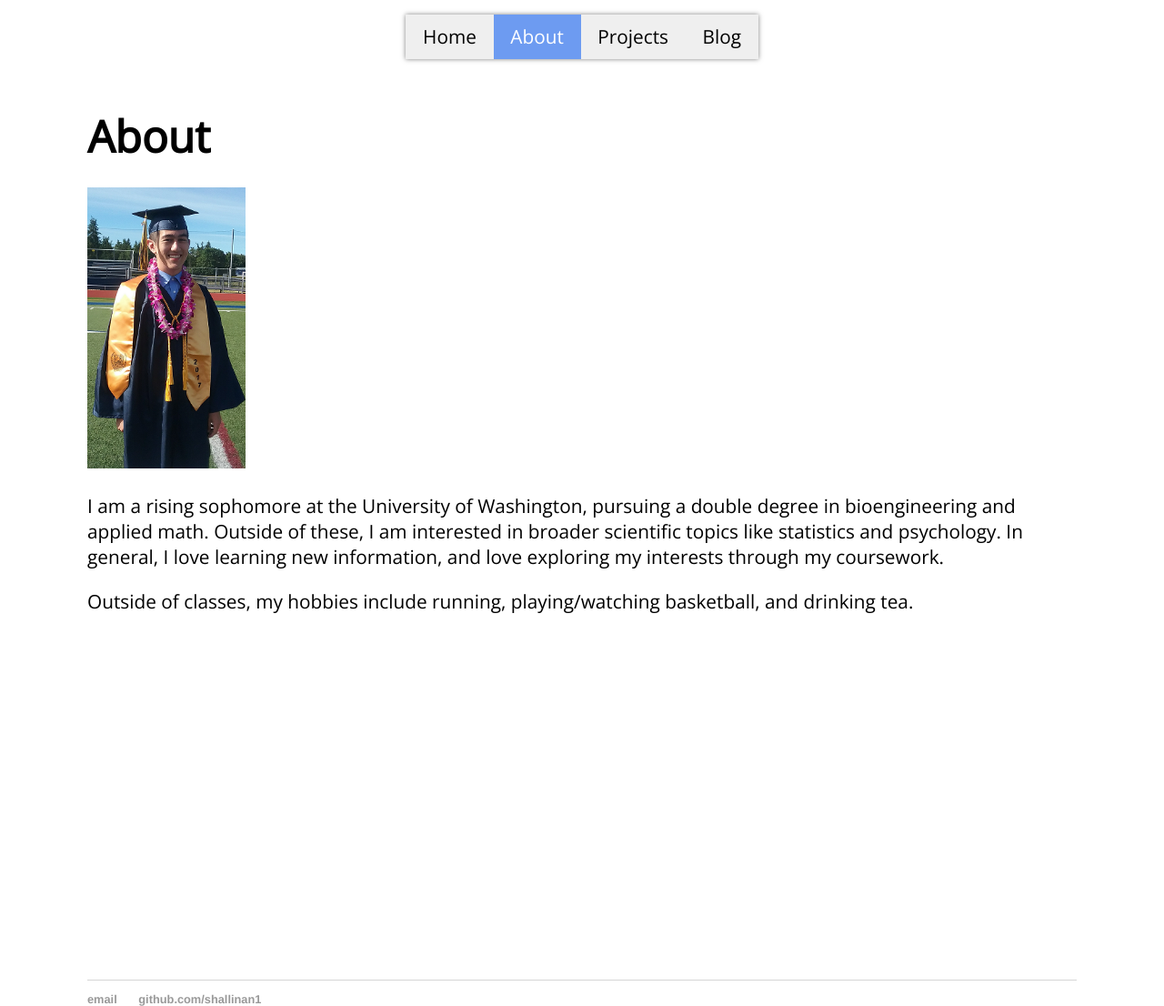
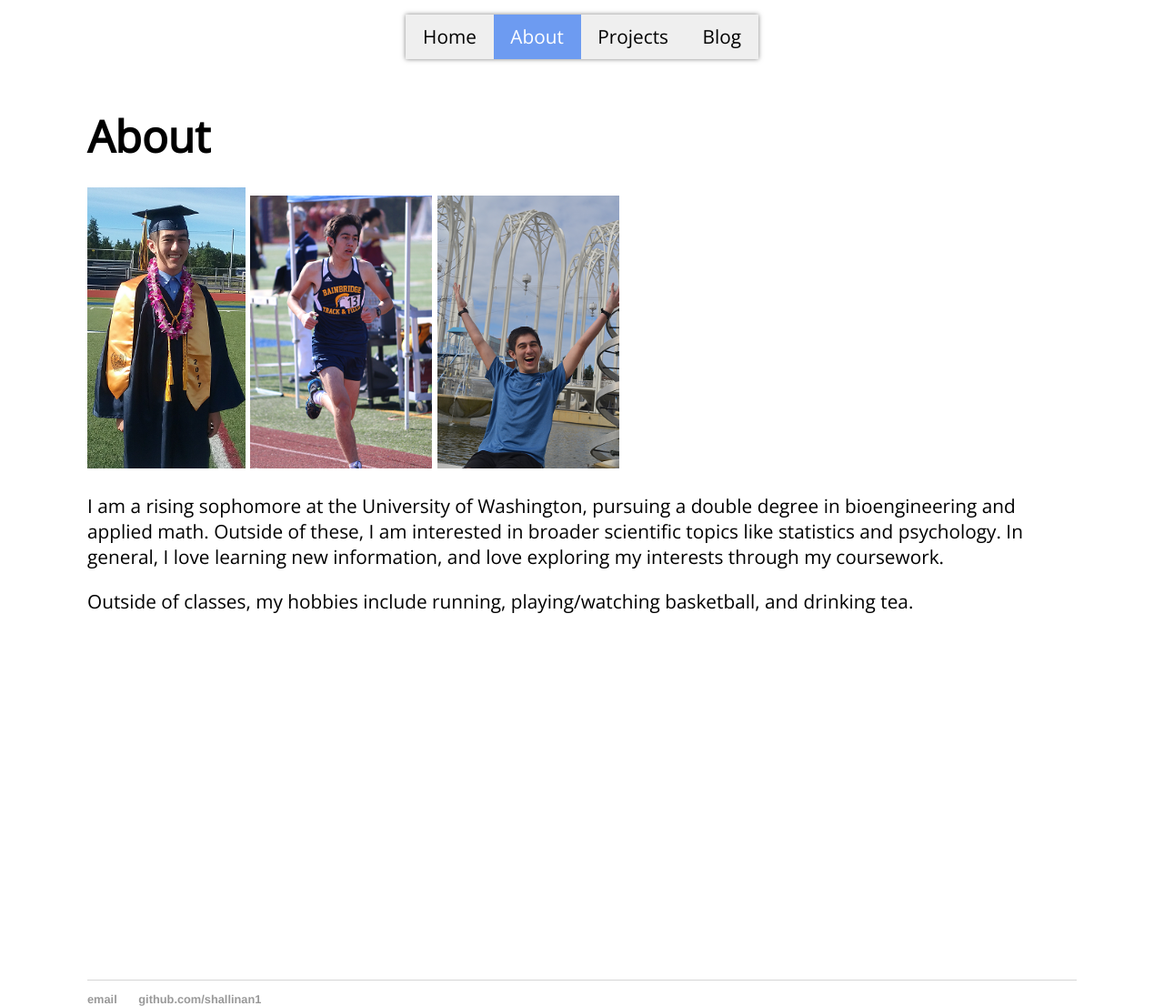
Before and after one commit to shallinan1/shallinan1.github.io, a Jekyll site: the page built from about/index.md, in a window 1280 px wide. Shown: the whole page at 91% size. Built offline with Jekyll 4.4.1, drawn with Linux system fonts in a browser that asks for light colours.

Commit message:
Add wrapper class

```diff
--- a/_layouts/home.html
+++ b/_layouts/home.html
@@ -8,6 +8,7 @@
 		<body>
 			<div class = "bgimage">
 				<div class = "title"> Welcome </div>
+				<div class = "navwrap">
 					<nav id = "myNav">
 			    		<ul>
 				        	<li><a class = "active" href="/">Home</a></li
@@ -16,6 +17,7 @@
 							><li><a href="/blog">Blog</a></li>
 			    		</ul>
 					</nav>
+			    	</div>
 			</div>
 			<div class = "container">
 
--- a/about/index.md
+++ b/about/index.md
@@ -7,8 +7,8 @@ title: About Me
 # About
 
 <img src="/assets/pictures/hsgraduation1.png" width = "16%" height = "30%" title="Bainbridge High School Graduation" alt = "Image">
-<!--- <img src="/assets/pictures/running1.png" style="width:200px;height:300px;" title="Track Race (1600m Dash)">
-<img src="/assets/pictures/happy1.png" style="width:200px;height:300px;" title="Pacific Science Center"> -->
+<img src="/assets/pictures/running1.png" style="width:200px;height:300px;" title="Track Race (1600m Dash)">
+<img src="/assets/pictures/happy1.png" style="width:200px;height:300px;" title="Pacific Science Center">
 
 I am a rising sophomore at the University of Washington, pursuing a double degree in bioengineering and applied math.
 Outside of these, I am interested in broader scientific topics like statistics and psychology. In general, I love learning
--- a/css/main.css
+++ b/css/main.css
@@ -12,6 +12,12 @@
     font-size: 10vw;
     text-align: center;
     padding-top: 13%;
+}
+
+.navwrap {
+    padding: 0;
+    margin: 0;
+    border: 0;
 }
 
 @media only screen and (max-width: 1170px) {
```
